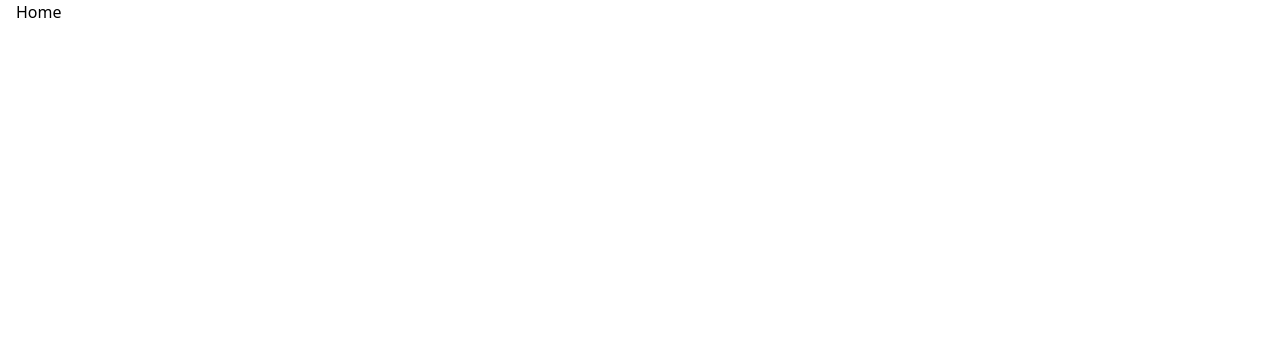
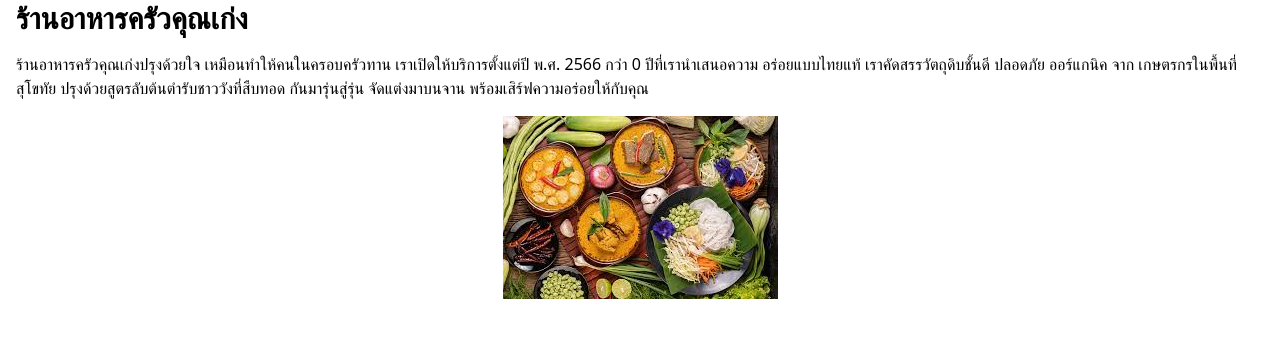
Before and after one commit to soAcademy/workshop-bin-kitchen, a React (Create React App) app: page / in a window 1280 px wide. Shown: the top 338 px of the page. Built offline with nearby package versions, Linux system fonts and the light colour scheme.

Commit message:
feat: add Hero component

```diff
--- /dev/null
+++ b/src/components/Hero.js
@@ -0,0 +1,21 @@
+import banner from "../assets/banner.jpg";
+
+const Hero = () => {
+  const heroContent = {
+    title: "ร้านอาหารครัวคุณเก่ง",
+    description: `ร้านอาหารครัวคุณเก่งปรุงด้วยใจ เหมือนทำให้คนในครอบครัวทาน
+เราเปิดให้บริการตั้งแต่ปี พ.ศ. 2566 กว่า 0 ปีที่เรานำเสนอความ
+อร่อยแบบไทยแท้ เราคัดสรรวัตถุดิบชั้นดี ปลอดภัย ออร์แกนิค จาก
+เกษตรกรในพื้นที่สุโขทัย ปรุงด้วยสูตรลับต้นตำรับชาววังที่สืบทอด
+กันมารุ่นสู่รุ่น จัดแต่งมาบนจาน พร้อมเสิร์ฟความอร่อยให้กับคุณ`,
+  };
+  return (
+    <>
+      <h1 className="text-3xl font-bold mb-4">{heroContent.title}</h1>
+      <p className="mb-4">{heroContent.description}</p>
+      <img src={banner} alt="Food" className="m-auto" />
+    </>
+  );
+};
+
+export default Hero;
--- a/src/pages/Home.js
+++ b/src/pages/Home.js
@@ -1,9 +1,9 @@
+import Hero from "../components/Hero";
 
 export const Home = () => {
-
   return (
     <div className="px-4">
-     Home
+      <Hero />
     </div>
-  )
-}
+  );
+};
```
